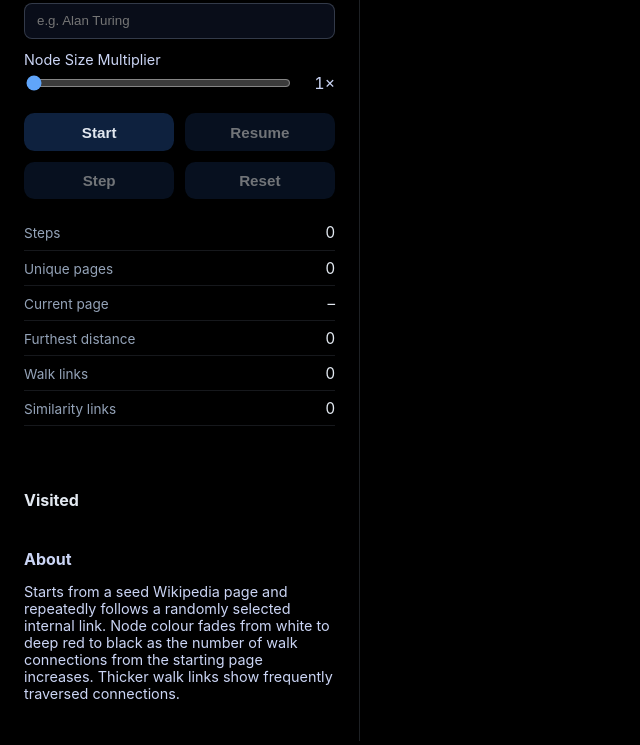
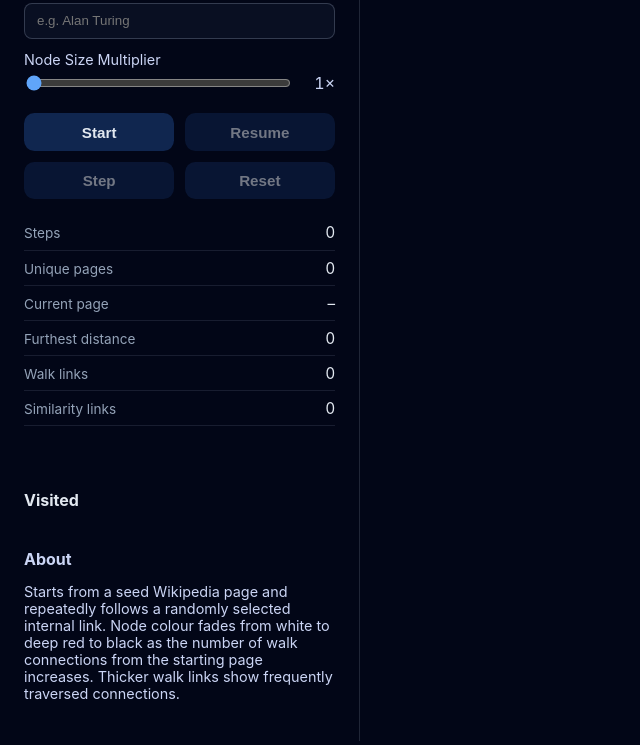
Before and after one commit to kostakarathana/Wikipedia_Random_Walk, a plain HTML site: page index.html in a window 1280 px wide. Shown: the part 89-834 px from the top of the page, without its empty margins (0-640 px from the left). Drawn offline with nearby package versions, Linux system fonts and the light colour scheme.

Commit message:
edit: background color

```diff
--- a/styles.css
+++ b/styles.css
@@ -1,7 +1,7 @@
 :root {
   color-scheme: dark;
   font-family: "Inter", system-ui, -apple-system, BlinkMacSystemFont, "Segoe UI", sans-serif;
-  background-color: #000;
+  background-color: #020617;
   color: #e2e8f0;
 }
 
@@ -12,7 +12,7 @@
 body {
   margin: 0;
   min-height: 100vh;
-  background: #000;
+  background: #020617;
 }
 
 .app {
@@ -23,7 +23,7 @@ body {
 
 .controls {
   padding: 1.5rem;
-  background: #000;
+  background: #020617;
   border-right: 1px solid rgba(148, 163, 184, 0.2);
   overflow-y: auto;
   position: relative;
@@ -179,7 +179,7 @@ button:disabled {
 
 .visualisation {
   position: relative;
-  background: #000;
+  background: #020617;
 }
 
 #graph {
```
